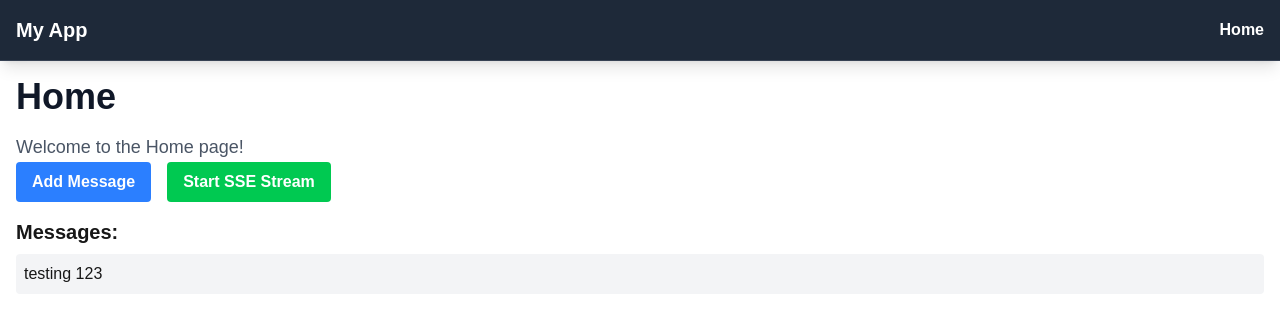
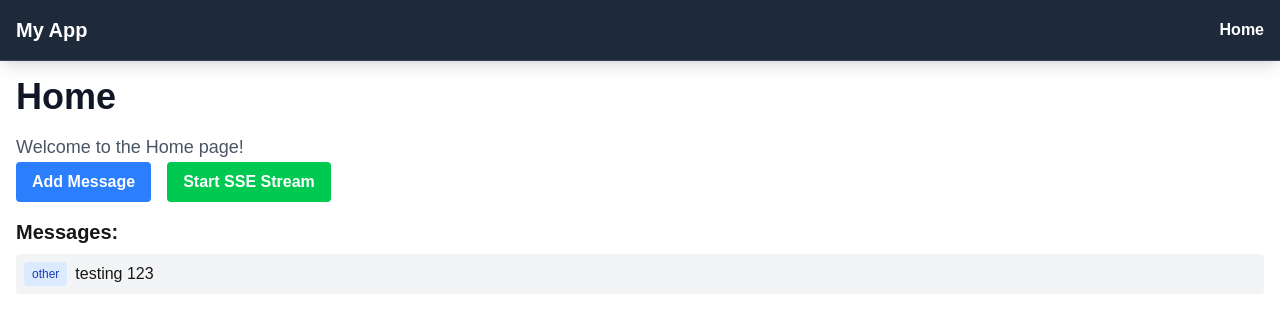
Before and after one commit to merklegroot/hudsse, a Next.js app: page /home in a window 1280 px wide. Both pictures are taken after a click on the button "Add Message". Shown: the top 324 px of the page. Built offline with nearby package versions, Linux system fonts and the light colour scheme.

Commit message:
sse message type

```diff
--- a/app/api/sse/dotnet-list-sdks/route.ts
+++ b/app/api/sse/dotnet-list-sdks/route.ts
@@ -2,6 +2,7 @@ import { NextRequest } from 'next/server';
 import { spawnAndGetDataWorkflow } from '../../../../workflows/spawnAndGetDataWorkflow';
 import { SpawnOptions } from '../../../../models/SpawnOptions';
 import { SpawnResult } from '../../../../models/SpawnResult';
+import { sseMessage } from '../../../../models/sseMessage';
 
 export async function GET(req: NextRequest) {
   // Create a ReadableStream for SSE
@@ -10,7 +11,11 @@ export async function GET(req: NextRequest) {
       console.log('Starting dotnet --list-sdks command...');
 
       // Send initial message to indicate the command is starting
-      const initialData = `data: ${JSON.stringify({ message: 'Starting dotnet --list-sdks command...', timestamp: new Date().toISOString() })}\n\n`;
+      const initialMessage: sseMessage = {
+        type: 'other',
+        contents: 'Starting dotnet --list-sdks command...'
+      };
+      const initialData = `data: ${JSON.stringify(initialMessage)}\n\n`;
       controller.enqueue(new TextEncoder().encode(initialData));
 
       // Configure the spawn options for dotnet --list-sdks
@@ -23,8 +28,11 @@ export async function GET(req: NextRequest) {
           const lines = data.split('\n').filter(line => line.trim().length > 0);
 
           for (const line of lines) {
-            const message = line.trim();
-            const sseData = `data: ${JSON.stringify({ message, timestamp: new Date().toISOString() })}\n\n`;
+            const message: sseMessage = {
+              type: 'other',
+              contents: line.trim()
+            };
+            const sseData = `data: ${JSON.stringify(message)}\n\n`;
 
             controller.enqueue(new TextEncoder().encode(sseData));
           }
@@ -37,10 +45,11 @@ export async function GET(req: NextRequest) {
           if (result.success) {
             controller.enqueue(new TextEncoder().encode('data: [DONE]\n\n'));
           } else {
-            const errorData = `data: ${JSON.stringify({
-              message: `Error: ${result.stderr}`,
-              timestamp: new Date().toISOString()
-            })}\n\n`;
+            const errorMessage: sseMessage = {
+              type: 'other',
+              contents: `Error: ${result.stderr}`
+            };
+            const errorData = `data: ${JSON.stringify(errorMessage)}\n\n`;
             controller.enqueue(new TextEncoder().encode(errorData));
             controller.enqueue(new TextEncoder().encode('data: [DONE]\n\n'));
           }
@@ -48,10 +57,11 @@ export async function GET(req: NextRequest) {
           controller.close();
         })
         .catch((error: Error) => {
-          const errorData = `data: ${JSON.stringify({
-            message: `Failed to execute dotnet command: ${error.message}`,
-            timestamp: new Date().toISOString()
-          })}\n\n`;
+          const errorMessage: sseMessage = {
+            type: 'other',
+            contents: `Failed to execute dotnet command: ${error.message}`
+          };
+          const errorData = `data: ${JSON.stringify(errorMessage)}\n\n`;
           controller.enqueue(new TextEncoder().encode(errorData));
           controller.enqueue(new TextEncoder().encode('data: [DONE]\n\n'));
           controller.close();
--- a/app/api/sse/messages/route.ts
+++ b/app/api/sse/messages/route.ts
@@ -1,4 +1,5 @@
 import { NextRequest } from 'next/server';
+import { sseMessage } from '../../../../models/sseMessage';
 
 export async function GET(req: NextRequest) {
   // Create a ReadableStream for SSE
@@ -21,10 +22,14 @@ export async function GET(req: NextRequest) {
 
       const sendMessage = () => {
         if (messageIndex < messages.length) {
-          const message = messages[messageIndex];
-          const data = `data: ${JSON.stringify({ message })}\n\n`;
+          const messageText = messages[messageIndex];
+          const message: sseMessage = {
+            type: 'other',
+            contents: messageText
+          };
+          const data = `data: ${JSON.stringify(message)}\n\n`;
 
-          console.log(`Sending message ${messageIndex + 1}: ${message} at ${new Date().toISOString()}`);
+          console.log(`Sending message ${messageIndex + 1}: ${messageText} at ${new Date().toISOString()}`);
           controller.enqueue(new TextEncoder().encode(data));
 
           messageIndex++;
--- a/components/MessageList.tsx
+++ b/components/MessageList.tsx
@@ -1,6 +1,7 @@
 'use client'
 
 import { useMessageStore } from '../store/messageStore'
+import { sseMessage } from '../models/sseMessage'
 
 export default function MessageList() {
   const messages = useMessageStore((state) => state.messages)
@@ -12,9 +13,14 @@ export default function MessageList() {
         <p className="text-gray-500">No messages yet</p>
       ) : (
         <ul className="space-y-1">
-          {messages.map((message, index) => (
+          {messages.map((message: sseMessage, index) => (
             <li key={index} className="bg-gray-100 p-2 rounded">
-              {message}
+              <div className="flex items-center gap-2">
+                <span className="text-xs bg-blue-100 text-blue-800 px-2 py-1 rounded">
+                  {message.type}
+                </span>
+                <span>{message.contents}</span>
+              </div>
             </li>
           ))}
         </ul>
--- a/components/SSEButton.tsx
+++ b/components/SSEButton.tsx
@@ -1,6 +1,7 @@
 'use client'
 
 import { useMessageStore } from '../store/messageStore';
+import { sseMessage } from '../models/sseMessage';
 import { useState } from 'react';
 
 const parseSSEData = (data: string) => {
@@ -12,14 +13,14 @@ const parseSSEData = (data: string) => {
   }
 };
 
-const handleSSEMessage = (addSSEMessage: (message: string) => void) => (event: MessageEvent) => {
+const handleSSEMessage = (addSSEMessage: (message: sseMessage) => void) => (event: MessageEvent) => {
   if (event.data === '[DONE]') {
     return { shouldClose: true };
   }
 
   const data = parseSSEData(event.data);
-  if (data?.message) {
-    addSSEMessage(data.message);
+  if (data?.type && data?.contents) {
+    addSSEMessage(data as sseMessage);
   }
 
   return { shouldClose: false };
@@ -32,7 +33,7 @@ const handleSSEError = (error: Event) => {
 
 const createEventSource = () => new EventSource('/api/sse/dotnet-list-sdks');
 
-const createSSEHandlers = (addSSEMessage: (message: string) => void, setIsLoading: (loading: boolean) => void) => {
+const createSSEHandlers = (addSSEMessage: (message: sseMessage) => void, setIsLoading: (loading: boolean) => void) => {
   const eventSource = createEventSource();
 
   const messageHandler = handleSSEMessage(addSSEMessage);
--- /dev/null
+++ b/models/sseMessage.ts
@@ -0,0 +1,6 @@
+export type sseMessageType = 'other';
+
+export interface sseMessage {
+    type: sseMessageType;
+    contents: string;
+}
--- a/store/messageStore.ts
+++ b/store/messageStore.ts
@@ -1,9 +1,10 @@
 import { create } from 'zustand';
+import { sseMessage } from '../models/sseMessage';
 
 interface MessageState {
-  messages: string[];
+  messages: sseMessage[];
   addMessage: (message: string) => void;
-  addSSEMessage: (message: string) => void;
+  addSSEMessage: (message: sseMessage) => void;
 }
 
 const createInitialState = (): Pick<MessageState, 'messages'> => ({
@@ -11,16 +12,16 @@ const createInitialState = (): Pick<MessageState, 'messages'> => ({
 });
 
 const addMessageToState = (state: MessageState) => (message: string) => ({
-  messages: [...state.messages, message]
+  messages: [...state.messages, { type: 'other', contents: message }]
 });
 
-const addSSEMessageToState = (state: MessageState) => (message: string) => ({
-  messages: [...state.messages, `[SSE] ${message}`]
+const addSSEMessageToState = (state: MessageState) => (message: sseMessage) => ({
+  messages: [...state.messages, message]
 });
 
 const createMessageActions = (set: (fn: (state: MessageState) => Partial<MessageState>) => void) => ({
   addMessage: (message: string) => set((state) => addMessageToState(state)(message)),
-  addSSEMessage: (message: string) => set((state) => addSSEMessageToState(state)(message))
+  addSSEMessage: (message: sseMessage) => set((state) => addSSEMessageToState(state)(message))
 });
 
 export const useMessageStore = create<MessageState>((set) => ({
```
